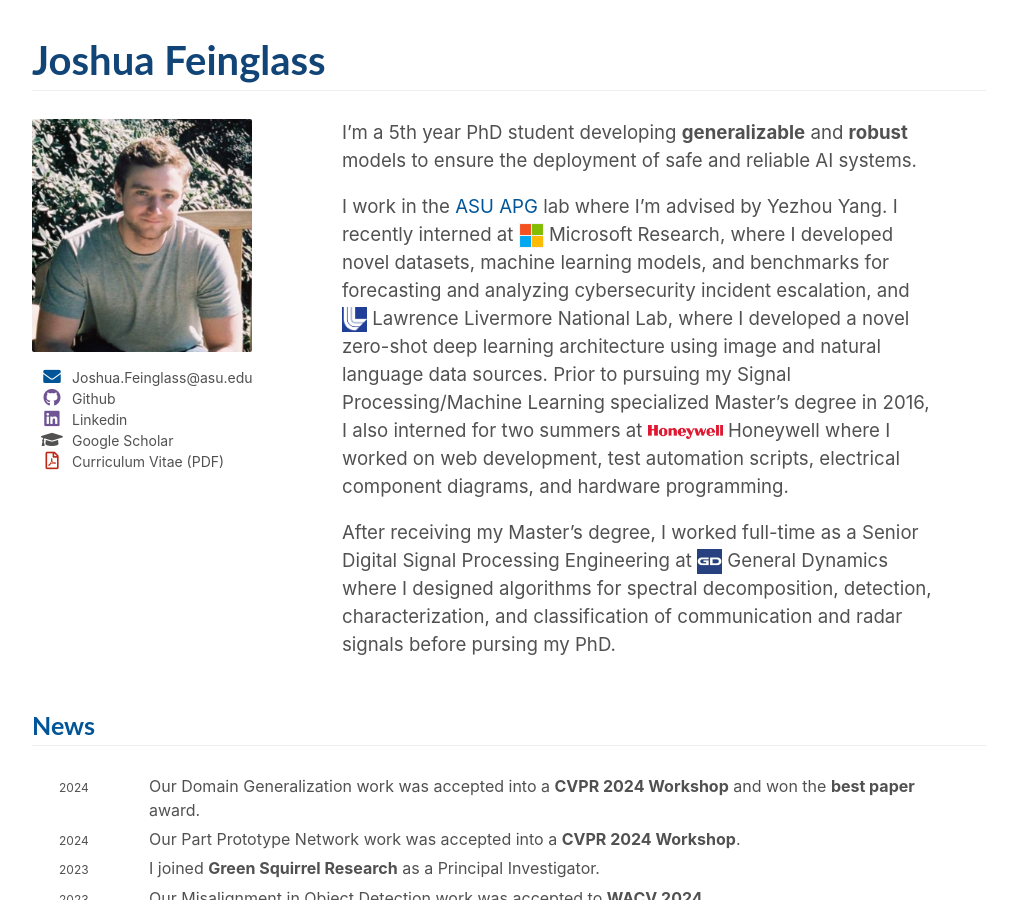
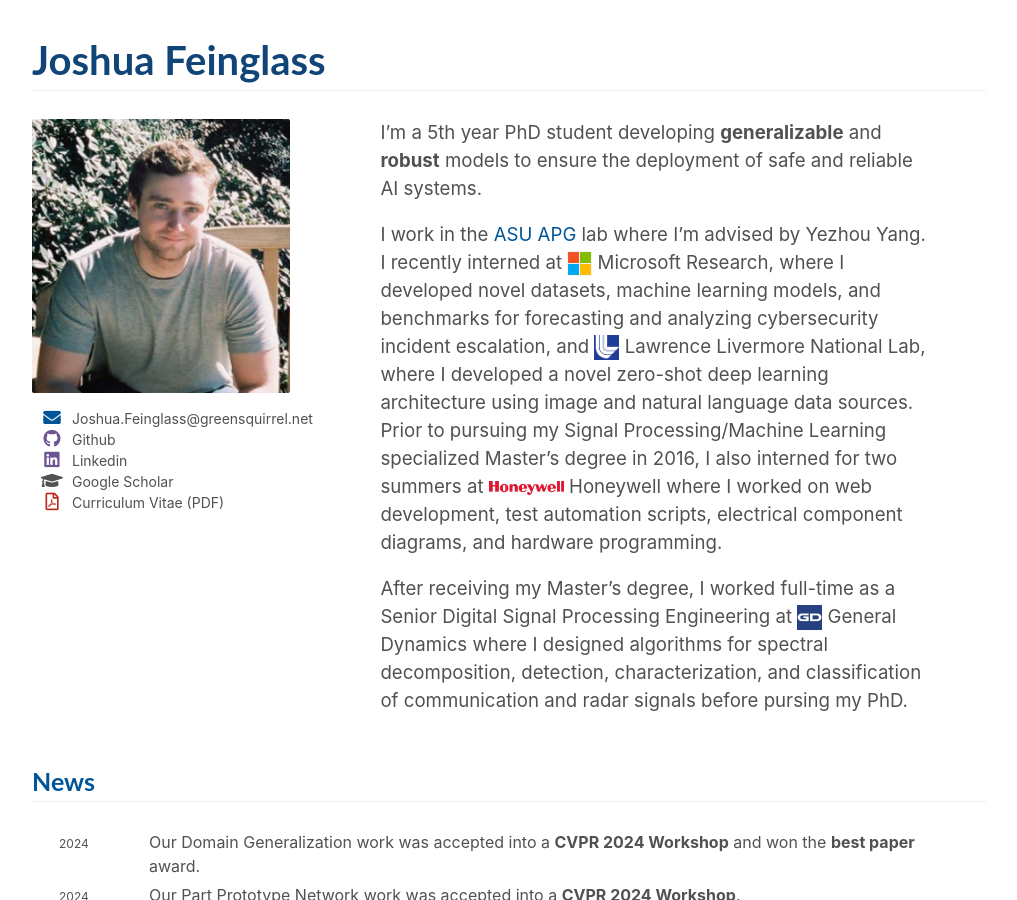
Before and after one commit to JoshuaFeinglass/JoshuaFeinglass.github.io, a Jekyll site: the page built from index.md, in a window 1280 px wide and 900 px high. Shown: the whole window, without its empty margins (131-1148 px from the left). Built offline with Jekyll 4.4.1, drawn with Linux system fonts in a browser that asks for light colours; nearby versions of some CDN libraries; some web fonts are replaced.

Commit message:
updated email

```diff
--- a/_data/social-links.yaml
+++ b/_data/social-links.yaml
@@ -8,10 +8,10 @@
   cv-group: 1
 
 - id: email
-  description: "Joshua.Feinglass@asu.edu"
+  description: "Joshua.Feinglass@greensquirrel.net"
   color: "#059"
   class: "fas fa-envelope icon"
-  url: "mailto:Joshua.Feinglass@asu.edu"
+  url: "mailto:Joshua.Feinglass@greensquirrel.net"
   on-homepage: true
   on-cv: true
   cv-group: 1
--- a/humans.txt
+++ b/humans.txt
@@ -1,6 +1,6 @@
 /* TEAM */
 	Author: Joshua Feinglass
-	Email: Joshua.Feinglass@asu.edu
+	Email: Joshua.Feinglass@greensquirrel.net
 	Location: Scottsdale, United States
 
 /* SITE */
```
Also changed, not shown: 6 other files.
